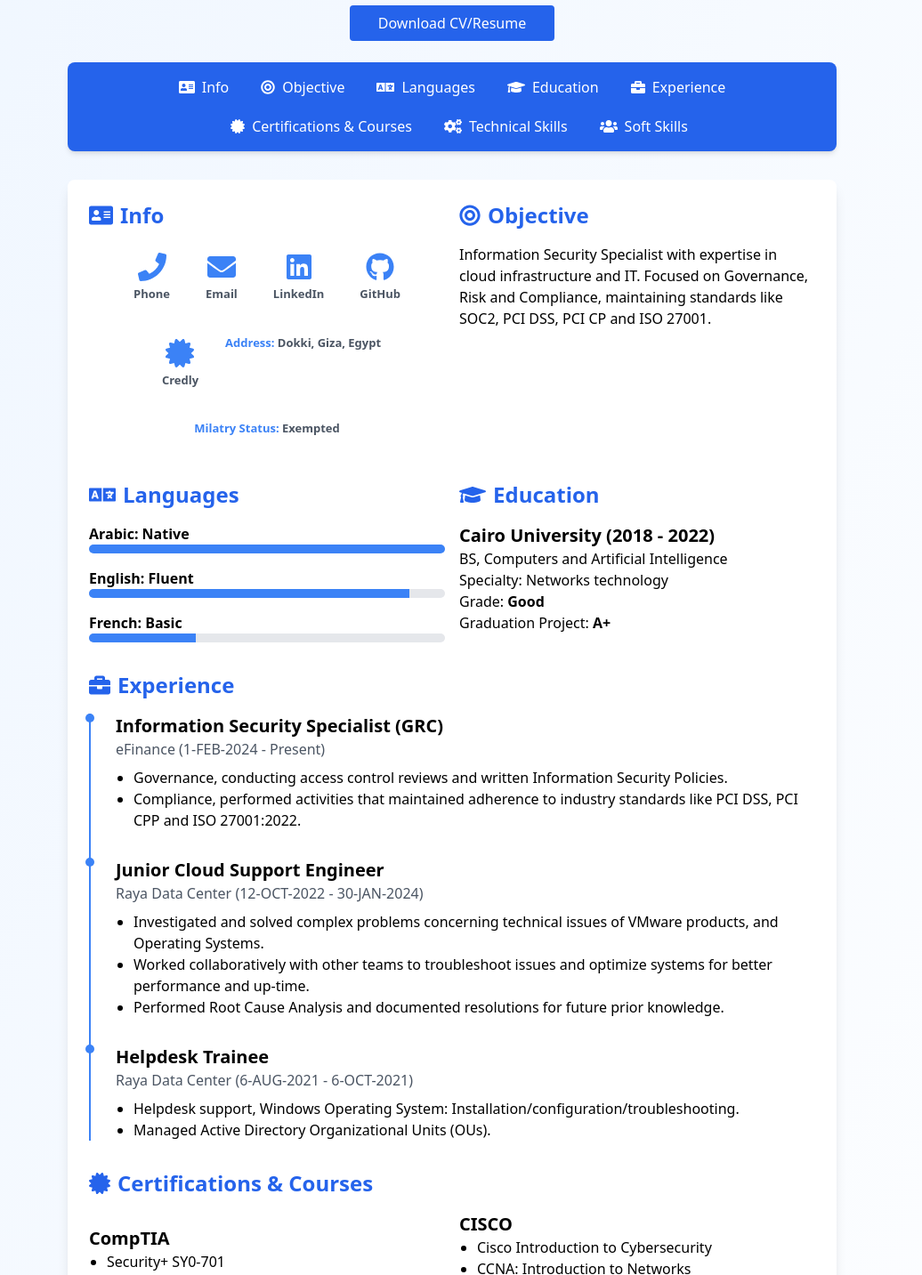
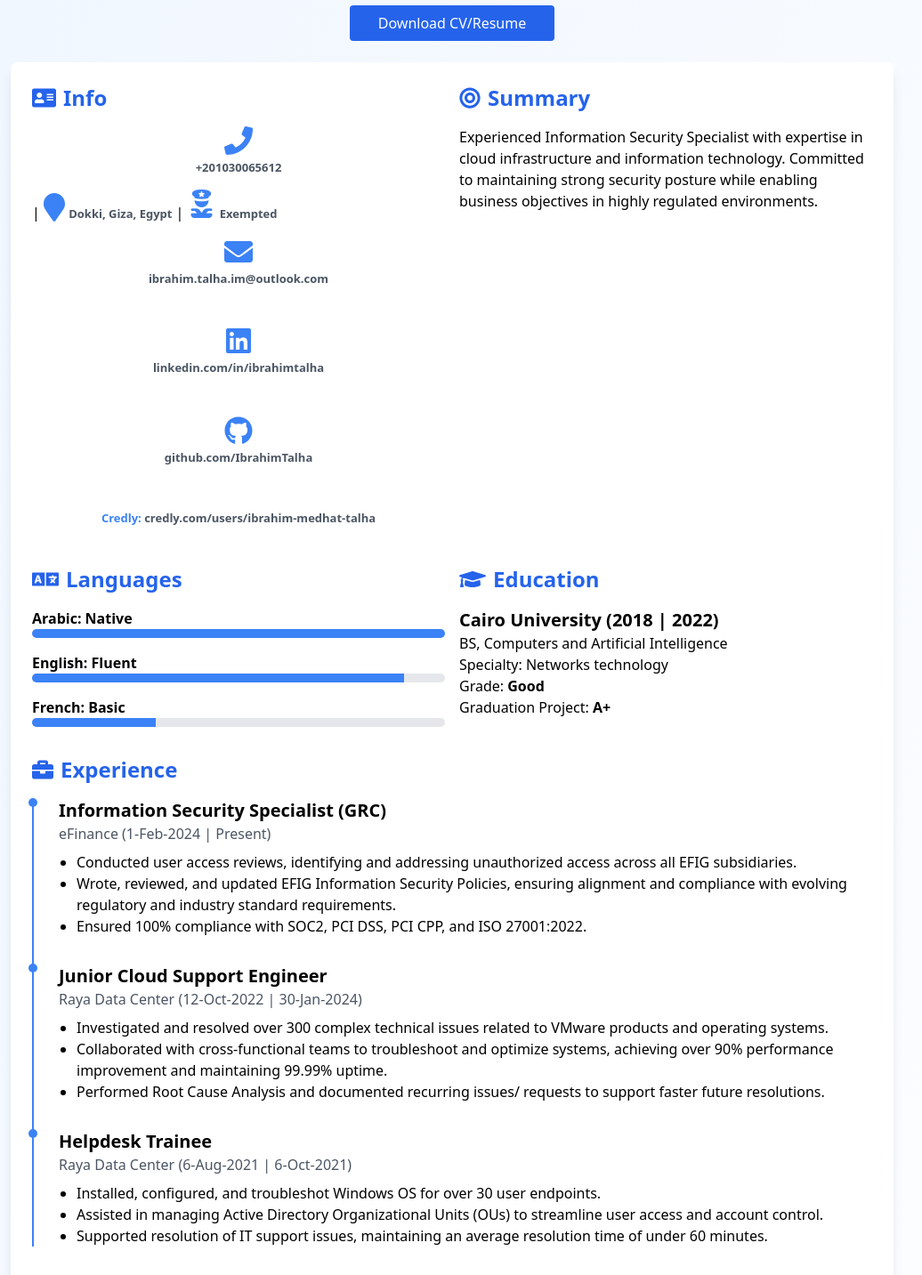
Before and after one commit to ibrahimtal7a/ibrahimtal7a.github.io, a plain HTML site: page index.html in a window 1280 px wide. Shown: the part 300-1733 px from the top of the page at 89% size, without its empty margins (132-1168 px from the left). Drawn offline with nearby package versions, Linux system fonts and the light colour scheme; a script that the page names is missing.

Commit message:
1st of May

```diff
--- a/index.html
+++ b/index.html
@@ -9,11 +9,13 @@
     <title>Ibrahim Talha - Resume</title>
     <link rel="stylesheet" href="style.css" />
     <link rel="stylesheet" href="https://cdnjs.cloudflare.com/ajax/libs/font-awesome/6.4.0/css/all.min.css" />
+    <link rel='stylesheet'
+        href='https://cdn-uicons.flaticon.com/2.6.0/uicons-solid-rounded/css/uicons-solid-rounded.css'>
 
 </head>
 
 <body class="bg-gradient-to-br from-blue-50 to-white min-h-screen relative">
-    <div id="content" class="container mx-auto px-4 py-8 max-w-4xl relative">
+    <div id="content" class="container mx-auto px-4 py-8 max-w-5xl relative">
         <header class="text-center mb-8 fade-in">
             <img src="ProfilePicture.jpg" alt="Ibrahim Talha" class="profile-photo mx-auto mb-4" />
             <h1 class="text-5xl font-bold text-blue-600">Ibrahim Talha</h1>
@@ -26,89 +28,58 @@
                     CV/Resume </button></a>
         </div>
         </br>
-        <nav class="bg-blue-600 p-4 sticky top-0 z-10 rounded-lg shadow-md mb-8">
-            <ul class="flex flex-wrap justify-center space-x-4">
-                <li>
-                    <a href="#contact" class="text-white hover:text-blue-200 transition duration-300">
-                        <i class="fas fa-address-card mr-2"></i>Info</a>
-                </li>
-                <li>
-                    <a href="#objective" class="text-white hover:text-blue-200 transition duration-300">
-                        <i class="fas fa-bullseye mr-2"></i>Objective</a>
-                </li>
-                <li>
-                    <a href="#languages" class="text-white hover:text-blue-200 transition duration-300">
-                        <i class="fas fa-language mr-2"></i>Languages</a>
-                </li>
-                <li>
-                    <a href="#education" class="text-white hover:text-blue-200 transition duration-300">
-                        <i class="fas fa-graduation-cap mr-2"></i>Education</a>
-                </li>
-                <li>
-                    <a href="#experience" class="text-white hover:text-blue-200 transition duration-300">
-                        <i class="fas fa-briefcase mr-2"></i>Experience</a>
-                </li>
-                <li>
-                    <a href="#certifications" class="text-white hover:text-blue-200 transition duration-300">
-                        <i class="fas fa-certificate mr-2"></i>Certifications & Courses</a>
-                </li>
-                <li>
-                    <a href="#skills" class="text-white hover:text-blue-200 transition duration-300">
-                        <i class="fas fa-cogs mr-2"></i>Technical Skills</a>
-                </li>
-                <li>
-                    <a href="#soft-skills" class="text-white hover:text-blue-200 transition duration-300">
-                        <i class="fas fa-users mr-2"></i>Soft Skills</a>
-                </li>
-            </ul>
-        </nav>
-
         <main class="bg-white p-6 rounded-lg shadow-lg">
             <div class="grid grid-cols-1 md:grid-cols-2 gap-4">
                 <!-- Socials -->
-                <section id="contact" class="mb-8 section section-offset">
+                <section id="contact" class="mb-8 section ">
                     <h2 class="text-2xl font-bold mb-4 text-blue-600">
                         <i class="fas fa-address-card mr-2"></i>Info
                     </h2>
-                    <div class="flex justify-center flex-wrap">
+                    <div class="flex-wrap">
                         <a href="tel:+201030065612" class="contact-item" title="Phone">
                             <i class="fas fa-phone contact-icon"></i>
-                            <span class="contact-label">Phone</span>
-                        </a>
+                            <span class="contact-label">+201030065612</span>
+                        </a> |
+                        <i class="fas fa-map-marker contact-icon"></i>
+                        <span class="contact-label">Dokki, Giza, Egypt</span> |
+                        <i class="fi fi-sr-general contact-icon"></i>
+                        <span class="contact-label">Exempted</span><br>
                         <a href="mailto:ibrahim.talha.im@outlook.com" class="contact-item" title="Email">
                             <i class="fas fa-envelope contact-icon"></i>
-                            <span class="contact-label">Email</span>
-                        </a>
+                            <span class="contact-label">ibrahim.talha.im@outlook.com</span>
+                        </a><br>
                         <a href="http://www.linkedin.com/in/ibrahimtalha" class="contact-item" target="_blank"
                             title="LinkedIn">
                             <i class="fab fa-linkedin contact-icon"></i>
-                            <span class="contact-label">LinkedIn</span>
-                        </a>
+                            <span class="contact-label">linkedin.com/in/ibrahimtalha</span>
+                        </a><br>
                         <a href="https://github.com/IbrahimTalha" class="contact-item" target="_blank" title="GitHub">
                             <i class="fab fa-github contact-icon"></i>
-                            <span class="contact-label">GitHub</span>
-                        </a>
+                            <span class="contact-label">github.com/IbrahimTalha</span>
+                        </a><br>
                         <a href="http://www.credly.com/users/ibrahim-medhat-talha" class="contact-item" target="_blank"
                             title="Credly">
-                            <i class="fas fa-certificate contact-icon"></i>
-                            <span class="contact-label">Credly</span>
+                            <p class="contact-label"><b>Credly:</b> credly.com/users/ibrahim-medhat-talha</p>
                         </a>
-                        <span class="contact-label"><b>Address:</b> Dokki, Giza, Egypt</span>
-                        <span class="contact-label"><b>Milatry Status:</b> Exempted</span>
+
                     </div>
                 </section>
                 <!-- Objective Section -->
-                <section id="objective" class="mb-8 section section-offset">
+                <section id="objective" class="mb-8 section ">
                     <h2 class="text-2xl font-bold mb-4 text-blue-600">
-                        <i class="fas fa-bullseye mr-2"></i>Objective
+                        <i class="fas fa-bullseye mr-2"></i>Summary
                     </h2>
                     <p>
-                        Information Security Specialist with expertise in cloud infrastructure and IT.
-                        Focused on Governance, Risk and Compliance, maintaining standards like SOC2, PCI DSS, PCI CP and ISO 27001.
+                        Experienced Information Security Specialist with expertise in cloud infrastructure and
+                        information technology.
+                        Committed to maintaining strong security posture while enabling business objectives in highly
+                        regulated environments.
                     </p>
                 </section>
-                <!-- Languages Section -->
-                <section id="languages" class="mb-8 section section-offset">
+            </div>
+            <!-- Languages Section -->
+            <div class="grid grid-cols-1 md:grid-cols-2 gap-4">
+                <section id="languages" class="mb-8 section ">
                     <h2 class="text-2xl font-bold mb-4 text-blue-600">
                         <i class="fas fa-language mr-2"></i>Languages
                     </h2>
@@ -134,13 +105,13 @@
                     </div>
                 </section>
                 <!-- Education Section -->
-                <section id="education" class="mb-8 section section-offset">
+                <section id="education" class="mb-8 section ">
                     <h2 class="text-2xl font-bold mb-4 text-blue-600">
                         <i class="fas fa-graduation-cap mr-2"></i>Education
                     </h2>
                     <div>
                         <h3 class="text-xl font-semibold">
-                            Cairo University (2018 - 2022)
+                            Cairo University (2018 | 2022)
                         </h3>
                         <p>BS, Computers and Artificial Intelligence</p>
                         <p>Specialty: Networks technology</p>
@@ -150,7 +121,7 @@
                 </section>
             </div>
             <!-- Experience Section -->
-            <section id="experience" class="mb-8 section section-offset">
+            <section id="experience" class="mb-8 section ">
                 <h2 class="text-2xl font-bold mb-4 text-blue-600">
                     <i class="fas fa-briefcase mr-2"></i>Experience
                 </h2>
@@ -159,15 +130,18 @@
                         <h3 class="text-xl font-semibold">
                             Information Security Specialist (GRC)
                         </h3>
-                        <p class="text-gray-600">eFinance (1-FEB-2024 - Present)</p>
+                        <p class="text-gray-600">eFinance (1-Feb-2024 | Present)</p>
                         <ul class="list-disc ml-5 mt-2">
                             <li>
-                                Governance, conducting access control reviews and written
-                                Information Security Policies.
+                                Conducted user access reviews, identifying and addressing unauthorized
+                                access across all EFIG subsidiaries.
                             </li>
                             <li>
-                                Compliance, performed activities that maintained adherence to
-                                industry standards like PCI DSS, PCI CPP and ISO 27001:2022.
+                                Wrote, reviewed, and updated EFIG Information Security Policies, ensuring alignment and
+                                compliance with evolving regulatory and industry standard requirements.
+                            </li>
+                            <li>
+                                Ensured 100% compliance with SOC2, PCI DSS, PCI CPP, and ISO 27001:2022.
                             </li>
                         </ul>
                     </div>
@@ -176,41 +150,47 @@
                             Junior Cloud Support Engineer
                         </h3>
                         <p class="text-gray-600">
-                            Raya Data Center (12-OCT-2022 - 30-JAN-2024)
+                            Raya Data Center (12-Oct-2022 | 30-Jan-2024)
                         </p>
                         <ul class="list-disc ml-5 mt-2">
                             <li>
-                                Investigated and solved complex problems concerning technical
-                                issues of VMware products, and Operating Systems.
+                                Investigated and resolved over 300 complex technical issues related to VMware products
+                                and operating systems.
                             </li>
                             <li>
-                                Worked collaboratively with other teams to troubleshoot issues
-                                and optimize systems for better performance and up-time.
+                                Collaborated with cross-functional teams to troubleshoot and optimize systems, achieving
+                                over 90% performance improvement and maintaining 99.99% uptime.
                             </li>
                             <li>
-                                Performed Root Cause Analysis and documented resolutions for
-                                future prior knowledge.
+                                Performed Root Cause Analysis and documented recurring issues/ requests to
+                                support faster future resolutions.
                             </li>
                         </ul>
                     </div>
                     <div class="timeline-item">
                         <h3 class="text-xl font-semibold">Helpdesk Trainee</h3>
                         <p class="text-gray-600">
-                            Raya Data Center (6-AUG-2021 - 6-OCT-2021)
+                            Raya Data Center (6-Aug-2021 | 6-Oct-2021)
                         </p>
                         <ul class="list-disc ml-5 mt-2">
                             <li>
-                                Helpdesk support, Windows Operating System:
-                                Installation/configuration/troubleshooting.
+                                Installed, configured, and troubleshot Windows OS for over 30 user endpoints.
                             </li>
-                            <li>Managed Active Directory Organizational Units (OUs).</li>
+                            <li>
+                                Assisted in managing Active Directory Organizational Units (OUs) to streamline user
+                                access and account control.
+                            </li>
+                            <li>
+                                Supported resolution of IT support issues, maintaining an average resolution time of
+                                under 60 minutes.
+                            </li>
                         </ul>
                     </div>
                 </div>
             </section>
 
             <!-- Certifications & Courses Section -->
-            <section id="certifications" class="mb-8 section section-offset">
+            <section id="certifications" class="mb-8 section ">
                 <h2 class="text-2xl font-bold mb-4 text-blue-600">
                     <i class="fas fa-certificate mr-2"></i>Certifications & Courses
                 </h2>
@@ -246,7 +226,8 @@
                                 <li class="list">Docker Fundamentals <span class="red">(Course)</span></li>
                             </a>
                             <a href="https://www.credly.com/badges/f5e1a734-c132-4744-94d3-8c13f7f216f8/public_url">
-                                <li class="list">Cloud and Virtualization Concepts <span class="red">(Course)</span></li>
+                                <li class="list">Cloud and Virtualization Concepts <span class="red">(Course)</span>
+                                </li>
                             </a>
                         </ul>
                         <h3 class="text-xl font-semibold">Udacity</h3>
@@ -260,10 +241,10 @@
                         </ul>
                         <h3 class="text-xl font-semibold mt-4">RedHat</h3>
                         <ul class="list-disc pl-5">
+                            <li>Red Hat System Administration I <span class="red">(Course)</span></li>
                             <a href="pdf/RH134.pdf">
                                 <li class="list">Red Hat System Administration II <span class="red">(Course)</span></li>
                             </a>
-                            <li>Red Hat System Administration I <span class="red">(Course)</span></li>
                         </ul>
                     </div>
                     <div>
@@ -311,18 +292,18 @@
                     </div>
                 </div>
                 <br>
-            <!-- Slider Section -->
+                <!-- Slider Section -->
             </section>
-            <section id="certification-badges" class="mb-8 section section-offset">
+            <section id="certification-badges" class="mb-8 section ">
                 <div class="slider-container">
-                    <div id="certification-badges" class="section mb-8 section section-offset">
+                    <div id="certification-badges" class="section mb-8 section ">
                         <div class="slider-container">
                         </div>
-                      </div>
+                    </div>
                 </div>
             </section>
             <!-- Skills Section -->
-            <section id="skills" class="mb-8 section section-offset">
+            <section id="skills" class="mb-8 section ">
                 <h2 class="text-2xl font-bold mb-4 text-blue-600">
                     <i class="fas fa-cogs mr-2"></i>Technical Skills
                 </h2>
@@ -332,12 +313,13 @@
                         <ul class="list-disc pl-5">
                             <li>Programming: C++, JavaScript, PHP, Python</li>
                             <li>Database: MySQL, phpMyAdmin</li>
-                            <li>
-                                VMware vSphere, vCloud, vRealise, Workspace, Workstation
-                            </li>
+                            <li>VMware vSphere, vCloud, vRealise, Workspace, Workstation</li>
+                            <li>pfSense, NSX V/T</li>
                             <li>Microsoft Office</li>
                             <li>Network protocols</li>
                             <li>OS: Windows, Linux</li>
+                            <li>Governance, Risk and Complaince</li>
+
                         </ul>
                     </div>
                     <div>
@@ -345,36 +327,37 @@
                         <ul class="list-disc pl-5">
                             <li>CICD Pipelines (CircleCI)</li>
                             <li>AWS Cloud Computing Services</li>
-                            <li>Cloud DevOps tools: Docker, git, Ansible, Prometheus</li>
+                            <li>Cloud DevOps tools: Docker, git, K8s, Ansible, Prometheus</li>
                             <li>OpenStack</li>
-                            <li>
-                                Kali Linux hacking tools: Nmap, Nessus, OpenVAS, Metasploit,
-                                hydra, JohnTheRipper, Maltego
-                            </li>
+                            <li>Kali Linux hacking tools: Nmap, Nessus, OpenVAS, Metasploit, hydra, JohnTheRipper,
+                                Maltego</li>
+                            <li>IT, Cloud and AI Security</li>
                         </ul>
                     </div>
                 </div>
             </section>
             <!-- Soft Skills Section -->
-            <section id="soft-skills" class="mb-8 section section-offset">
+            <section id="soft-skills" class="mb-8 section ">
                 <h2 class="text-2xl font-bold mb-4 text-blue-600">
                     <i class="fas fa-users mr-2"></i>Soft Skills
                 </h2>
                 <div class="grid grid-cols-1 md:grid-cols-2 gap-4">
                     <div>
                         <ul class="list-disc pl-5">
-                            <li>Customer experience management</li>
+                            <li>Customer service orientation</li>
                             <li>Eagerness to learn</li>
                             <li>Teamwork</li>
                             <li>Attention to detail</li>
+                            <li>Time management</li>
                         </ul>
                     </div>
                     <div>
                         <ul class="list-disc pl-5">
                             <li>Flexibility</li>
-                            <li>Work ethic</li>
+                            <li>Strong work ethic</li>
                             <li>Problem-solving</li>
                             <li>Adaptability</li>
+                            <li>Verbal and written communication</li>
                         </ul>
                     </div>
                 </div>
@@ -382,8 +365,9 @@
         </main>
     </div>
 
-    <footer class="bg-blue-600 text-white p-4 text-center mt-8">
-        &copy; All rights reserved to Ibrahim Talha.
+    <footer class=" p-4 text-center mt-8">
+        &copy; All rights reserved to Ibrahim Talha. <br>
+        Last Updated: 1 May 2025
     </footer>
     <script src="script.js"></script>
     <script type="text/javascript" async src="//cdn.credly.com/assets/utilities/embed.js"></script>
```
